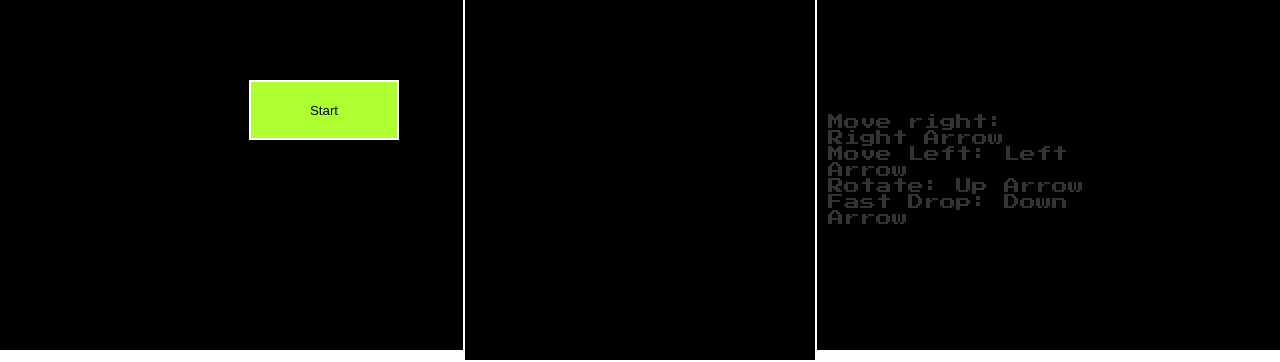
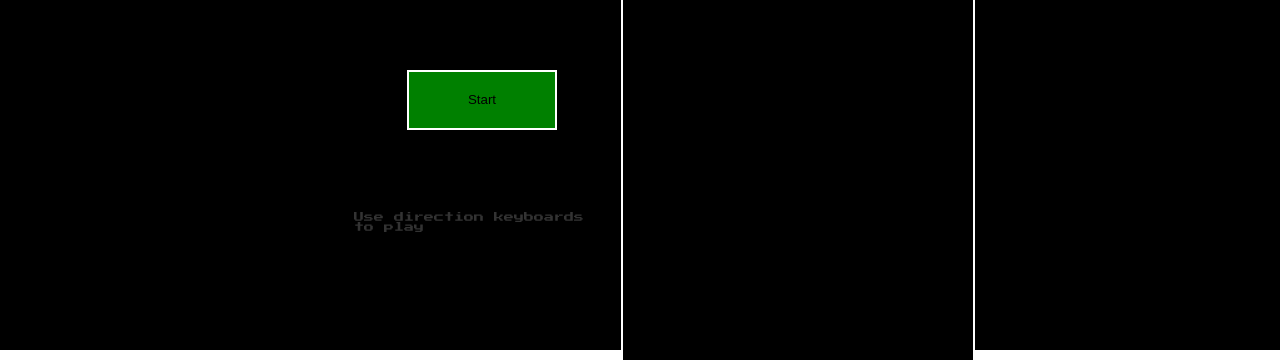
Before and after one commit to ManohisoaVicky/project1-tetris, a plain HTML site: page index.html in a window 1280 px wide. Shown: the part 450-812 px from the top of the page. Drawn offline with Linux system fonts and the light colour scheme.

Commit message:
updated html and css, made tetromino fall faster if lines increase

```diff
--- a/index.html
+++ b/index.html
@@ -13,14 +13,6 @@
 
         <div id="left-div">
             <h1>Tetris</h1>
-            <button id="start-button">Start</button>
-        </div>
-
-        <div id="middle-div">
-            <canvas id="game-canvas" width="350" height="700"></canvas>
-        </div>
-
-        <div id="right-div">
             <div id="board">
                 <div id="scores">
                     <p>Score: <span id="score">0</span></p>
@@ -29,12 +21,13 @@
                     <p>Lines: <span id="line">0</span></p>
                 </div>
             </div>
-            <p>Move right: Right Arrow <br>
-                Move Left: Left Arrow <br>
-                Rotate: Up Arrow <br>
-                Fast Drop: Down Arrow</p>
+            <button id="start-button">Start</button>
+            <p>Use direction keyboards to play</p>
         </div>
 
+        <div id="middle-div">
+            <canvas id="game-canvas" width="350" height="700"></canvas>
+        </div>
     </main>
 </body>
 </html>
--- a/scripts/app.js
+++ b/scripts/app.js
@@ -8,11 +8,11 @@ function init() {
   let ctx = canvas.getContext("2d");
 
   // variables needed
+  let width = ctx.canvas.width;
   let numOfColumns = 10;
   let numOfRows = 20;
-  let cellSize = 35;
-  let cellNumbers = numOfRows * numOfColumns;
-  let fallTime = 1000;
+  let cellSize = width / 10;
+  let fallTime = 800;
   let grid = [];
   let shape = [];
   let currentX = 3;
@@ -70,6 +70,7 @@ function init() {
   }
   createGrid();
 
+  // getting grid
   function getNewGrid() {
     let gridRes = [];
     for (let i = 0; i < numOfRows; i++) {
@@ -464,6 +465,9 @@ function init() {
         x++;
         score += 100;
         lines += 1;
+        if (lines % 7 === 0) {
+          fallTime -= 100;
+        }
         playerScore.textContent = score;
         playerLines.textContent = lines;
       }
--- a/styles/main.css
+++ b/styles/main.css
@@ -10,7 +10,7 @@ body {
 
 :root {
     --main-bg: #000000;
-    --sub-cl: greenyellow;
+    --sub-cl: green;
     --sub-cl-two: #FFFFFF;
 }
 
@@ -29,8 +29,7 @@ main > div {
     margin: 0px 30px;
 }
 
-#middle-div,
-#right-div {
+#middle-div{
     display: flex;
     flex-direction: column;
     align-items: center;
@@ -41,11 +40,12 @@ main > div {
     display: flex;
     flex-direction: column;
     align-items: center;
-    justify-content: space-around;
+    justify-content: space-between;
 }
 
-#game-canvas,
-#next-tetromino {
+#game-canvas{
+    width: 350;
+    height: 700;
     background-color: var(--main-bg);
     border: 2px solid var(--sub-cl-two);
 }
@@ -57,10 +57,12 @@ h1 {
 }
 
 #board > div > p {
+    font-size: 30px;
     color: var(--sub-cl-two);
 }
 
-#right-div > p {
+#left-div > p {
+    font-size: 10px;
     color: var(--sub-cl-two);
     opacity: 0.2;
 }
```
